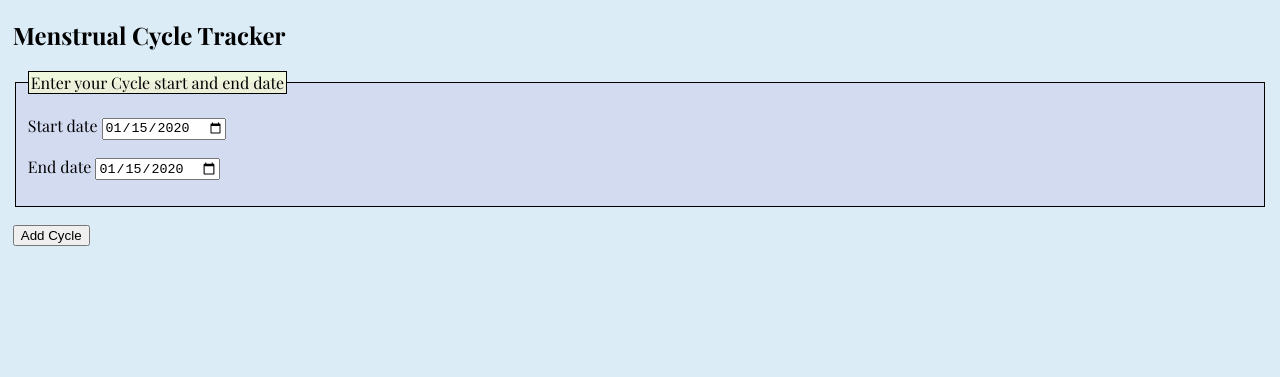
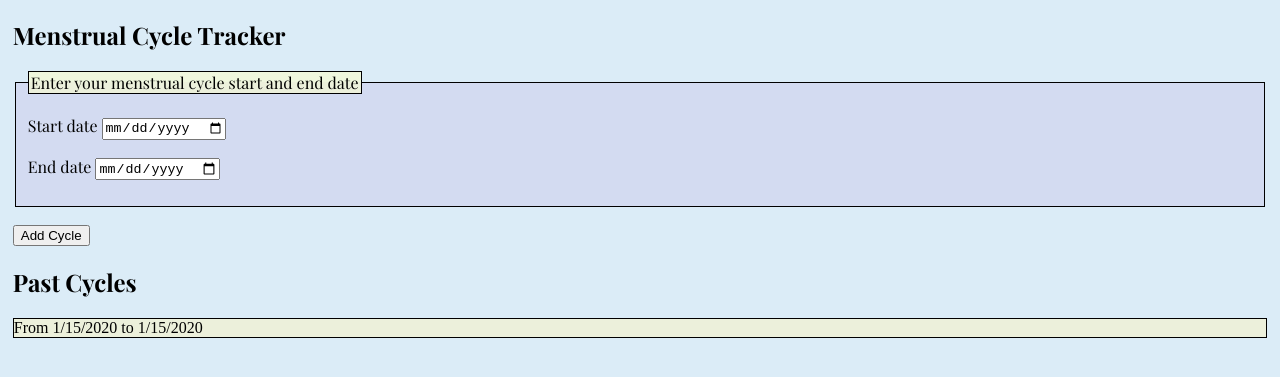
Before and after one commit to Kiara-Johnson/cycleTrax, a plain HTML site: page index.html in a window 1280 px wide. Both pictures are taken after typing "2020-01-15", "2020-01-15" into the empty fields and a click on the button "Add Cycle". Shown: the part 67-444 px from the top of the page. Drawn offline with nearby package versions, Linux system fonts and the light colour scheme; a web font is replaced by a local one.

Commit message:
Typos fixed and functionality confirmed

```diff
--- a/app.js
+++ b/app.js
@@ -61,7 +61,7 @@ function renderPastCycles() {
   //get the parsed cycles or the empty array
   const cycles = getAllStoredCycles();
   //exit if there are no cycles
-  if (periods.length === 0) {
+  if (cycles.length === 0) {
     return;
   }
   //clear the list of past cycles to re-render it
@@ -74,17 +74,19 @@ function renderPastCycles() {
   //create individual list items (li)
   cycles.forEach((cycle) => {
     const cycleEl = document.createElement("li");
-    cycleEl.textContent =
-      "From ${formatDate(cycle.startDate,)} to ${formatDate(cycle.endDate)}";
+    cycleEl.textContent = `From ${formatDate(cycle.startDate)} to ${formatDate(
+      cycle.endDate
+    )}`;
     pastCycleList.appendChild(cycleEl);
   });
   pastCycleContainer.appendChild(pastCycleHeader);
   pastCycleContainer.appendChild(pastCycleList);
 }
+
 function formatDate(dateString) {
   //convert date string into date object
   const date = new Date(dateString);
   //format the date to local time
-  return date.toLocaleDateString("en-us", { timeZone: "MDT" });
+  return date.toLocaleDateString("en-us", { timeZone: "UTC" });
 }
 renderPastCycles();
--- a/index.html
+++ b/index.html
@@ -17,7 +17,7 @@
     <h2>Menstrual Cycle Tracker</h2>
     <form>
       <fieldset>
-        <legend>Enter your Cycle start and end date</legend>
+        <legend>Enter your menstrual cycle start and end date</legend>
         <p>
           <label for="start-date">Start date</label>
           <input type="date" id="start-date" required />
@@ -27,17 +27,18 @@
           <input type="date" id="end-date" required />
         </p>
       </fieldset>
+          <!-- possibly add a flow tracking fieldset to the form-->
       <p>
         <button type="submit">Add Cycle</button>
       </p>
     </form>
-    <section id="past-periods">
-      <!-- <h2>Past Cycles</h2>
-      <ul>
+    <section id="past-cycles">
+      <h2>Past Cycles</h2>
+      <!-- <ul>
         <li>From 01/01/2024 to 01/07/2024</li>
         <li>From 02/02/2024 to 02/08/2024</li>
       </ul> -->
     </section>
-    <script src="app.js" defer></script>
+    <script src="./app.js" defer></script>
   </body>
 </html>
```
Also changed, not shown: cycletracker.json (added, +9 -0 lines), 1 other file.
